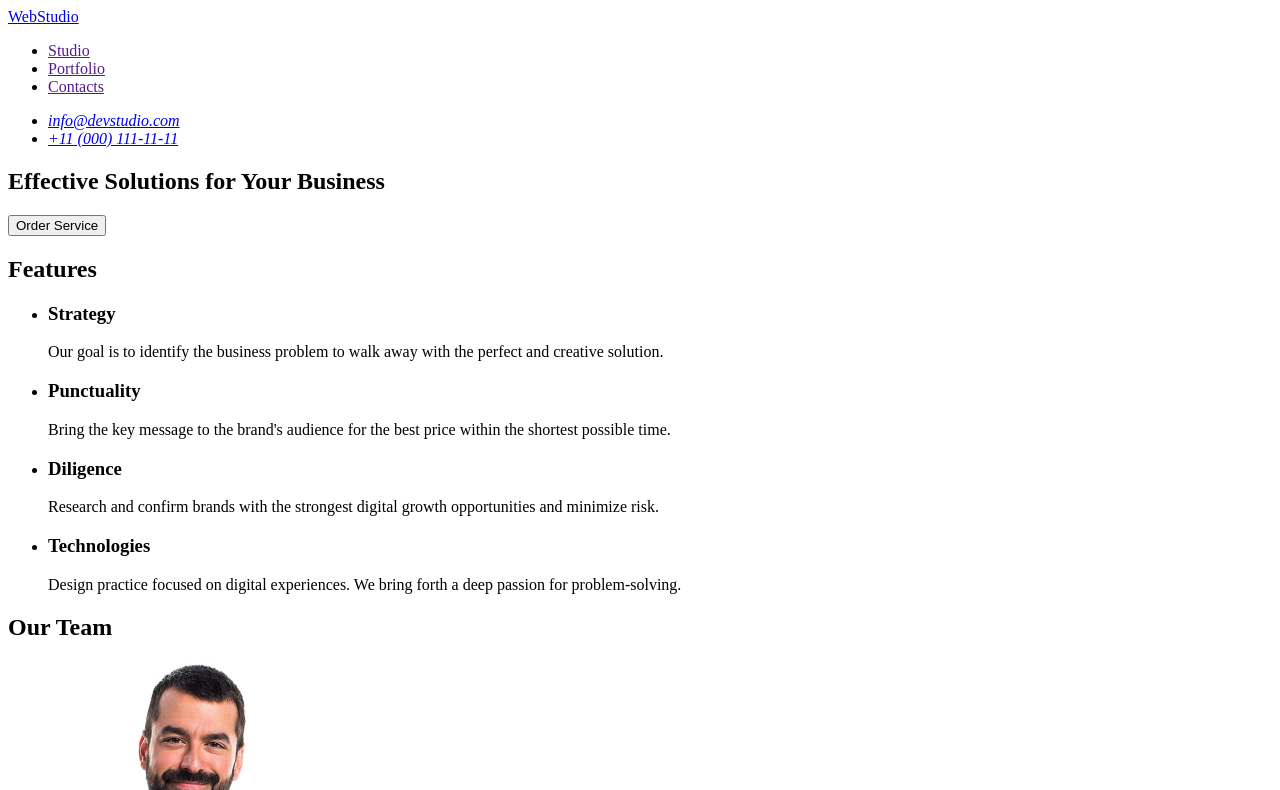
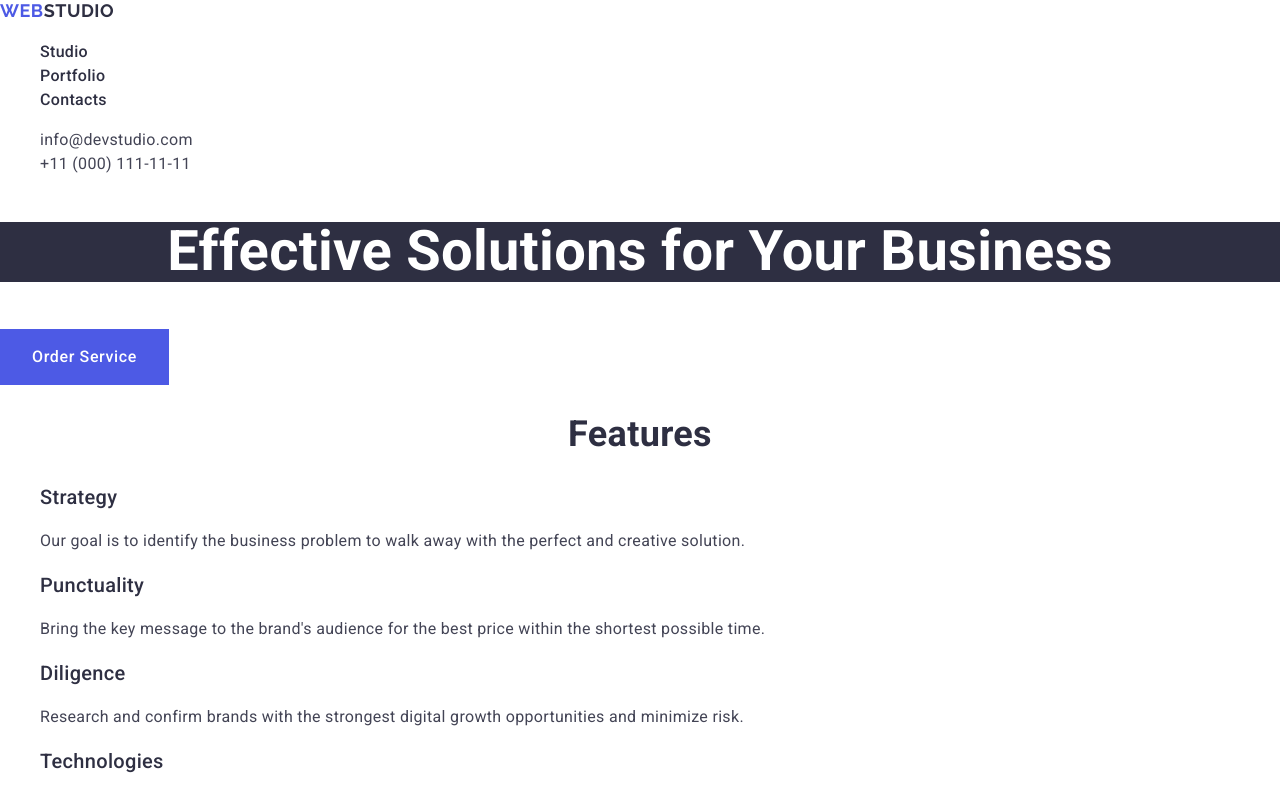
Before and after one commit to fantom-sky/goit-markup-hw-02, a plain HTML site: page index.html in a window 1280 px wide. Shown: the top 790 px of the page. Drawn offline with nearby package versions, Linux system fonts and the light colour scheme.

Commit message:
Update index-file & css-file

```diff
--- a/css/styles.css
+++ b/css/styles.css
@@ -0,0 +1,114 @@
+body {
+    font-family: "Roboto", sans-serif;
+    background-color: #fff;
+    font-size: 16px;
+    line-height: 1.5;
+    letter-spacing: 0.02em;
+    color: #434455;
+}
+
+a {
+    text-decoration: none;
+}
+
+ul {
+    list-style-type: none;
+}
+
+.nav-menu {
+    color: #2e2f42;
+}
+.logo-style {
+    font-family: "Raleway", sans-serif;
+    /*font-weight: 700;*/
+    color: inherit;
+    font-size: 18px;
+    line-height: 1.17;
+    letter-spacing: 0.03em;
+    text-transform: uppercase;
+}
+
+.logo-color-first {
+    color: #4d5ae5;
+}
+
+.nav-menu .nav-menu-link {
+    font-weight: 500;
+    color: #2e2f42;
+}
+
+.nav-menu .nav-menu-link:hover,
+.nav-menu .nav-menu-link:focus {
+    color: #404bbf;
+}
+
+.nav-menu .nav-menu-link:active {
+    color: #404bbf;
+    text-decoration: underline;
+}
+.contacts-data .contacts-link {
+    color: currentColor;
+    font-style: normal;
+}
+.contacts-data .contacts-link:hover,
+.contacts-data .contacts-link:focus {
+    color: #404BBF;
+}
+
+.main-page-title {
+    font-weight: 700;
+    font-size: 56px;
+    line-height: 1.07;
+    text-align: center;
+    color: #fff;
+    background-color: #2e2f42;
+}
+
+.main-page-btn {
+    cursor: pointer;
+    border: none;
+    font-family: inherit;
+    color: #fff;
+    font-weight: 500;
+    font-size: inherit;
+    line-height: inherit;
+    letter-spacing: 0.04em;
+    width: 169px;
+    height: 56px;
+    background: #4d5ae5;
+}
+
+.main-page-btn:hover {
+    background: #404bbf;
+}
+
+.header-two {
+    font-weight: 700;
+    font-size: 36px;
+    line-height: 1.11;
+    text-align: center;
+    color: #2e2f42;
+}
+
+.header-three {
+    font-weight: 500;
+    font-size: 20px;
+    line-height: 1.2;
+    color: #2e2f42;
+}
+
+.section-our-team {
+    background-color: #f4f4fd;
+}
+
+.team-card-list li h3 {
+    text-align: center;
+}
+.team-card-list li p {
+    text-align: center;
+}
+
+.footer-text {
+    color: #f4f4fd;
+    background-color: #2e2f42;
+}
--- a/index.html
+++ b/index.html
@@ -8,32 +8,48 @@
       content="WEBSTUDIO is the best solution to increase the flow of customers and sales for your business with digital marketing & growth solutions."
     />
     <title>WEBSTUDIO | Home</title>
+    <link rel="preconnect" href="https://fonts.googleapis.com" />
+    <link rel="preconnect" href="https://fonts.gstatic.com" crossorigin />
+    <link
+      href="https://fonts.googleapis.com/css2?family=Raleway:wght@700&family=Roboto:wght@400;500;700&display=swap"
+      rel="stylesheet"
+    />
+    <link
+      rel="stylesheet"
+      href="https://cdn.jsdelivr.net/npm/modern-normalize@2.0.0/modern-normalize.min.css"
+    />
     <link rel="stylesheet" href="./css/styles.css" />
   </head>
   <body>
     <header>
-      <nav>
-        <a href="./index.html">WebStudio</a>
+      <nav class="nav-menu">
+        <a class="logo-style" href="./index.html"
+          ><span class="logo-color-first">Web</span>Studio</a
+        >
         <ul>
           <li>
-            <a href="">Studio</a>
+            <a class="nav-menu-link" href="./index.html">Studio</a>
           </li>
           <li>
-            <a href="">Portfolio</a>
+            <a class="nav-menu-link" href="">Portfolio</a>
           </li>
           <li>
-            <a href="">Contacts</a>
+            <a class="nav-menu-link" href="">Contacts</a>
           </li>
         </ul>
       </nav>
 
-      <address>
+      <address class="contacts-data">
         <ul>
           <li>
-            <a href="mailto:info@devstudio.com">info@devstudio.com</a>
+            <a class="contacts-link" href="mailto:info@devstudio.com"
+              >info@devstudio.com</a
+            >
           </li>
           <li>
-            <a href="tel:+110001111111">+11 (000) 111-11-11</a>
+            <a class="contacts-link" href="tel:+110001111111"
+              >+11 (000) 111-11-11</a
+            >
           </li>
         </ul>
       </address>
@@ -42,16 +58,16 @@
     <main>
       <!--Section with WEBSTUDIO main header & button-->
       <section>
-        <h1>Effective Solutions for Your Business</h1>
-        <button type="button">Order Service</button>
+        <h1 class="main-page-title">Effective Solutions for Your Business</h1>
+        <button type="button" class="main-page-btn">Order Service</button>
       </section>
 
       <!--Section with WEBSTUDIO features-->
       <section>
-        <h2>Features</h2>
+        <h2 class="header-two">Features</h2>
         <ul>
           <li>
-            <h3>Strategy</h3>
+            <h3 class="header-three">Strategy</h3>
             <p>
               Our goal is to identify the business problem to walk away with the
               perfect and creative solution.
@@ -59,7 +75,7 @@
           </li>
 
           <li>
-            <h3>Punctuality</h3>
+            <h3 class="header-three">Punctuality</h3>
             <p>
               Bring the key message to the brand's audience for the best price
               within the shortest possible time.
@@ -67,7 +83,7 @@
           </li>
 
           <li>
-            <h3>Diligence</h3>
+            <h3 class="header-three">Diligence</h3>
             <p>
               Research and confirm brands with the strongest digital growth
               opportunities and minimize risk.
@@ -75,7 +91,7 @@
           </li>
 
           <li>
-            <h3>Technologies</h3>
+            <h3 class="header-three">Technologies</h3>
             <p>
               Design practice focused on digital experiences. We bring forth a
               deep passion for problem-solving.
@@ -85,16 +101,16 @@
       </section>
 
       <!--Section with WEBSTUDIO team cards-->
-      <section>
-        <h2>Our Team</h2>
-        <ul>
+      <section class="section-our-team">
+        <h2 class="header-two">Our Team</h2>
+        <ul class="team-card-list">
           <li>
             <img
               src="./images/mark-guerrero-progress.jpg"
               width="264"
               alt="team card"
             />
-            <h3>Mark Guerrero</h3>
+            <h3 class="header-three">Mark Guerrero</h3>
             <p>Product Designer</p>
           </li>
 
@@ -104,7 +120,7 @@
               width="264"
               alt="team card"
             />
-            <h3>Tom Ford</h3>
+            <h3 class="header-three">Tom Ford</h3>
             <p>Frontend Developer</p>
           </li>
 
@@ -114,7 +130,7 @@
               width="264"
               alt="team card"
             />
-            <h3>Camila Garcia</h3>
+            <h3 class="header-three">Camila Garcia</h3>
             <p>Marketing</p>
           </li>
 
@@ -124,7 +140,7 @@
               width="264"
               alt="team member"
             />
-            <h3>Daniel Wilson</h3>
+            <h3 class="header-three">Daniel Wilson</h3>
             <p>UI Designer</p>
           </li>
         </ul>
@@ -132,7 +148,10 @@
 
       <!--Section with WEBSTUDIO Portfolio-->
       <section>
-        <h2>Our Team</h2>
+        <h2 class="header-two">Our Portfolio</h2>
+        <ul>
+          <!--Portfolio Row 1-->
+          <li>
             <ul>
               <li>
                 <img
@@ -140,7 +159,7 @@
                   width="360"
                   alt="project card"
                 />
-            <h3>Banking App</h3>
+                <h3 class="header-three">Banking App</h3>
                 <p>App</p>
               </li>
 
@@ -150,7 +169,7 @@
                   width="360"
                   alt="project card"
                 />
-            <h3>Cashless Payment</h3>
+                <h3 class="header-three">Cashless Payment</h3>
                 <p>Marketing</p>
               </li>
 
@@ -160,17 +179,21 @@
                   width="360"
                   alt="project card"
                 />
-            <h3>Meditation App</h3>
+                <h3 class="header-three">Meditation App</h3>
                 <p>App</p>
               </li>
-
+            </ul>
+          </li>
+          <!--Portfolio Row 2-->
+          <li>
+            <ul>
               <li>
                 <img
                   src="./images/proj-card-4-progress.jpg"
                   width="360"
                   alt="project card"
                 />
-            <h3>Taxi Service</h3>
+                <h3 class="header-three">Taxi Service</h3>
                 <p>Marketing</p>
               </li>
 
@@ -180,7 +203,7 @@
                   width="360"
                   alt="project card"
                 />
-            <h3>Screen Illustrations</h3>
+                <h3 class="header-three">Screen Illustrations</h3>
                 <p>Design</p>
               </li>
 
@@ -190,15 +213,19 @@
                   width="360"
                   alt="project card"
                 />
-            <h3>Online Courses</h3>
+                <h3 class="header-three">Online Courses</h3>
                 <p>Marketing</p>
+              </li>
+            </ul>
           </li>
         </ul>
       </section>
     </main>
 
-    <footer>
-      <a href="./index.html">WebStudio</a>
+    <footer class="footer-text">
+      <a class="logo-style" href="./index.html"
+        ><span class="logo-color-first">Web</span>Studio</a
+      >
       <p>
         Increase the flow of customers and sales for your business with digital
         marketing & growth solutions.
```
Lines whose indentation alone changed are shown as unchanged.
